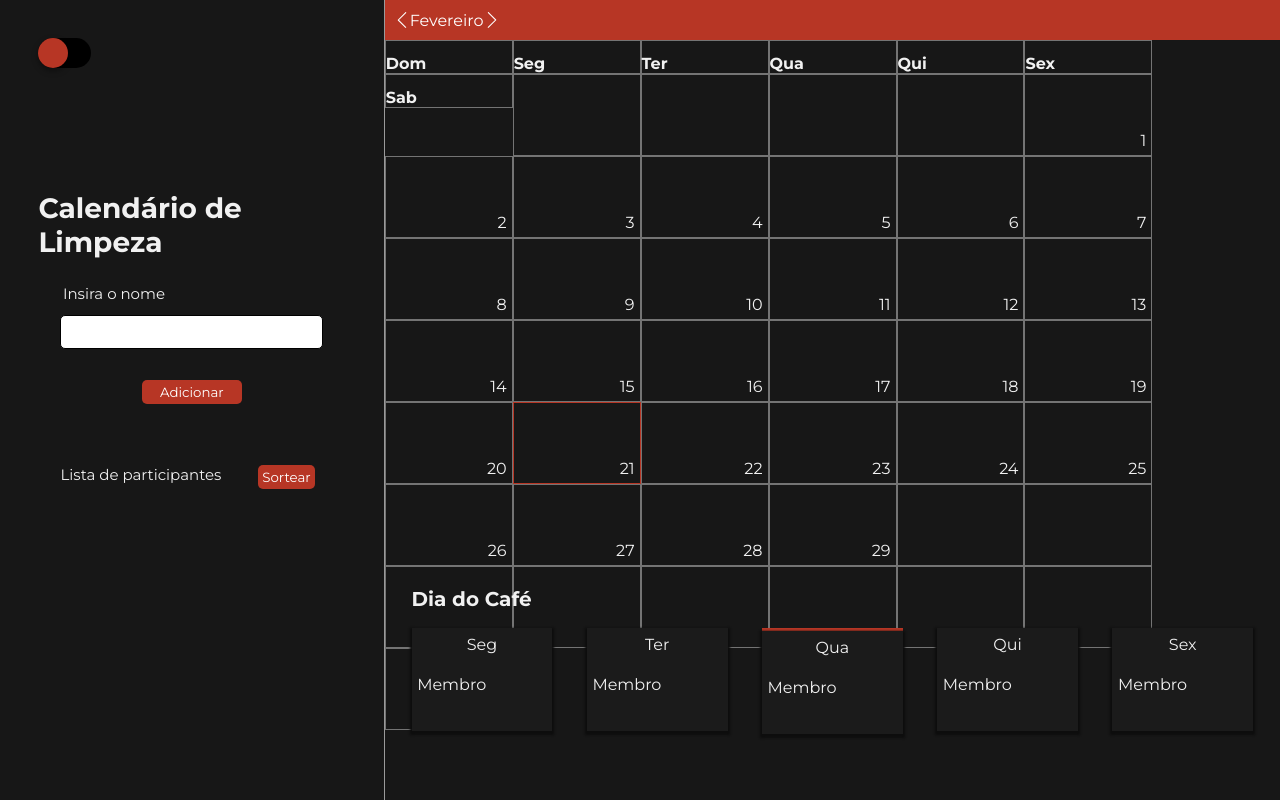
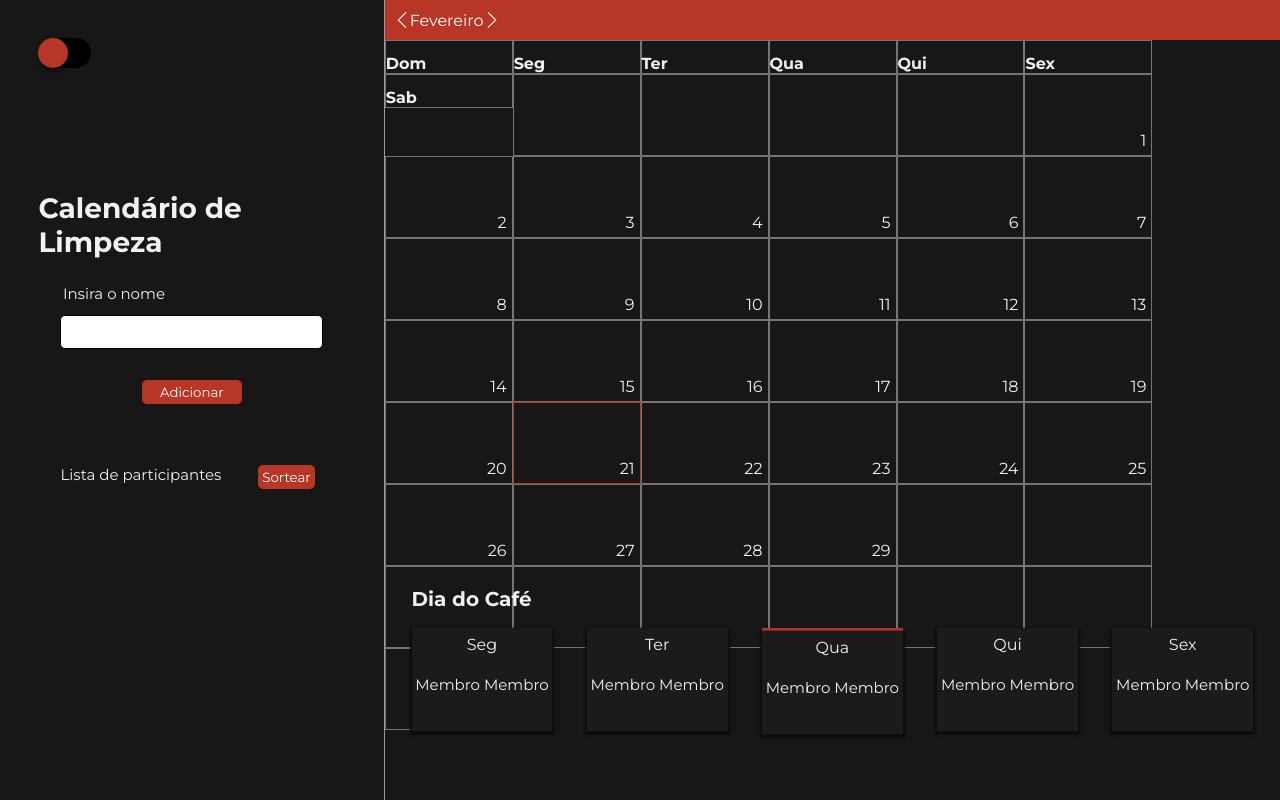
Before and after one commit to joaovlara/calendar, a React (Create React App) app: page / in a window 1280 px wide. Built offline with nearby package versions, Linux system fonts and the light colour scheme.

Commit message:
coffeeday styles correction

```diff
--- a/src/components/CoffeeDay.jsx
+++ b/src/components/CoffeeDay.jsx
@@ -12,7 +12,7 @@ export function CoffeeDay() {
   }, [date]);
 
   const CardEdit = () => {
-    const [text, setText] = useState('Membro');
+    const [text, setText] = useState('Membro Membro');
 
 
     const handleTextChange = (event) => {
--- a/src/components/styles.jsx
+++ b/src/components/styles.jsx
@@ -235,9 +235,10 @@ export const DayCoffee = styled.span`
 `;
 
 export const EditableText = styled.p`
+    font-size: 15px;
     display:flex;
+    justify-content: center;
     padding-top: 15%;
-    padding-left: 4%;
     font-family: 'Montserrat';
     color: ${(props) => props.theme.withe};
 `;
```
